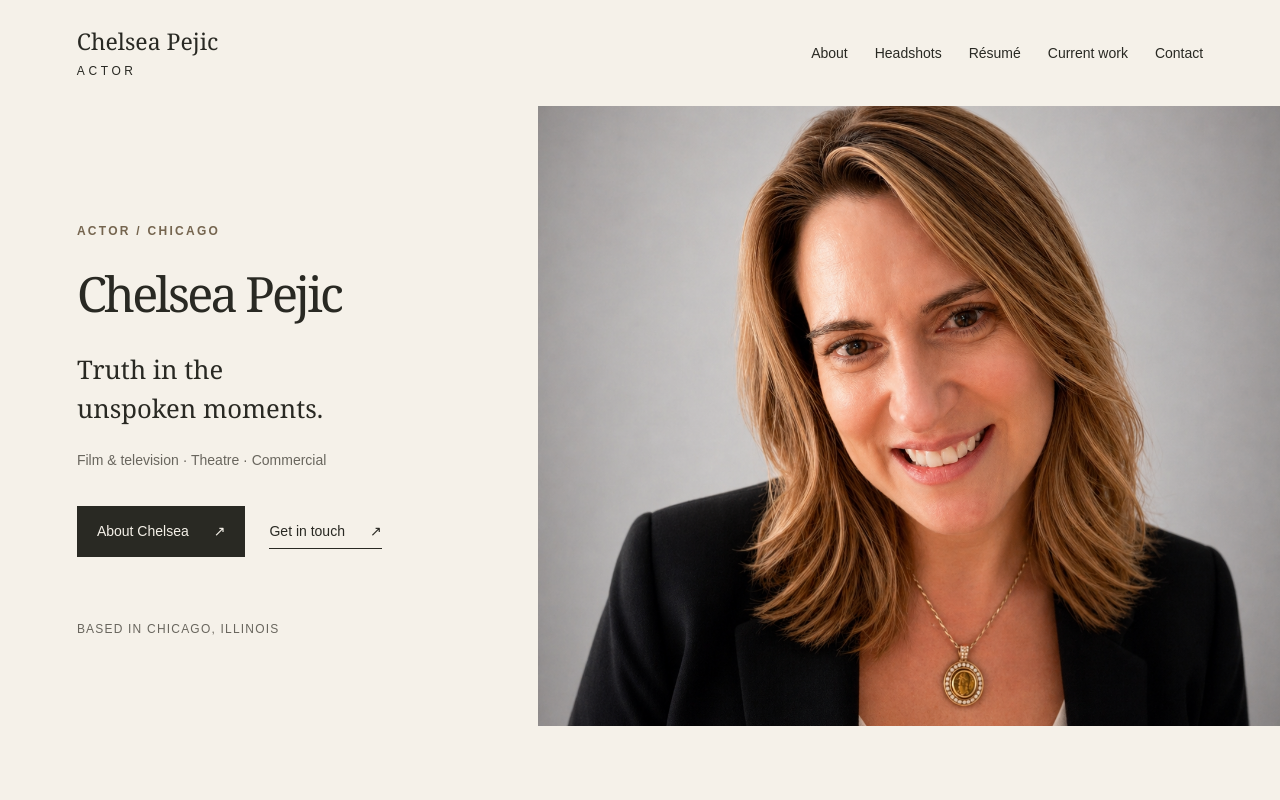
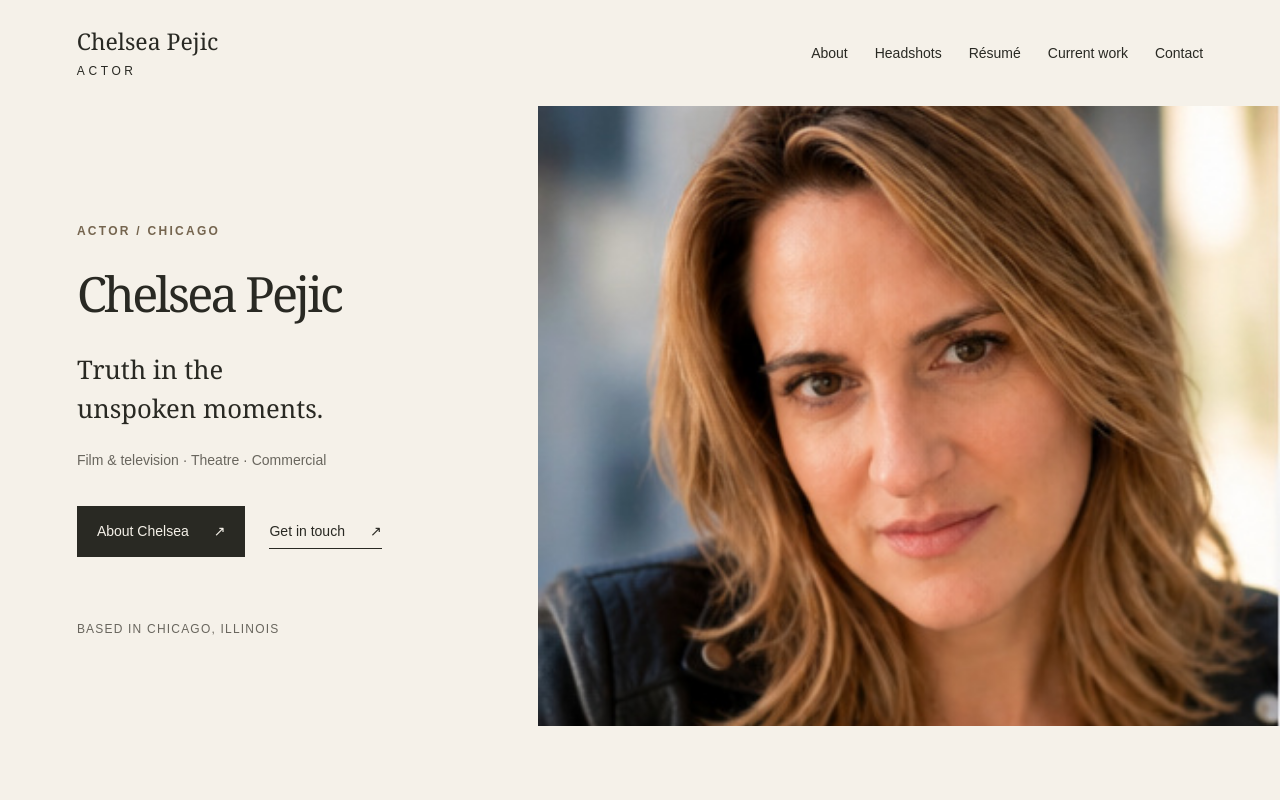
Before and after one commit to cpejic/chelsea-pejic-website, a Next.js app: page / in a window 1280 px wide. Shown: the top 800 px of the page. Built offline with nearby package versions, Linux system fonts and the light colour scheme.

Commit message:
Use Confident 5 as homepage hero image

```diff
--- a/app/content.js
+++ b/app/content.js
@@ -9,7 +9,7 @@ export const actor = {
   eyes: 'Brown',
   hair: 'Brown',
   resumePdf: null,
-  heroImage: { src: '/headshots/chelsea-pejic.png', alt: 'Chelsea Pejic actor headshot', position: '50% 42%' },
+  heroImage: { src: '/headshots/05_Confident_Strong.jpg', alt: 'Chelsea Pejic confident actor portrait', position: '50% 35%' },
   headshots: [
     { src: '/headshots/02_Approachable_Commercial.jpg', alt: 'Chelsea Pejic commercial portrait', label: 'Commercial', position: '50% 35%' },
     { src: '/headshots/03_Dramatic.jpg', alt: 'Chelsea Pejic dramatic portrait', label: 'Dramatic', position: '50% 35%' },
```
